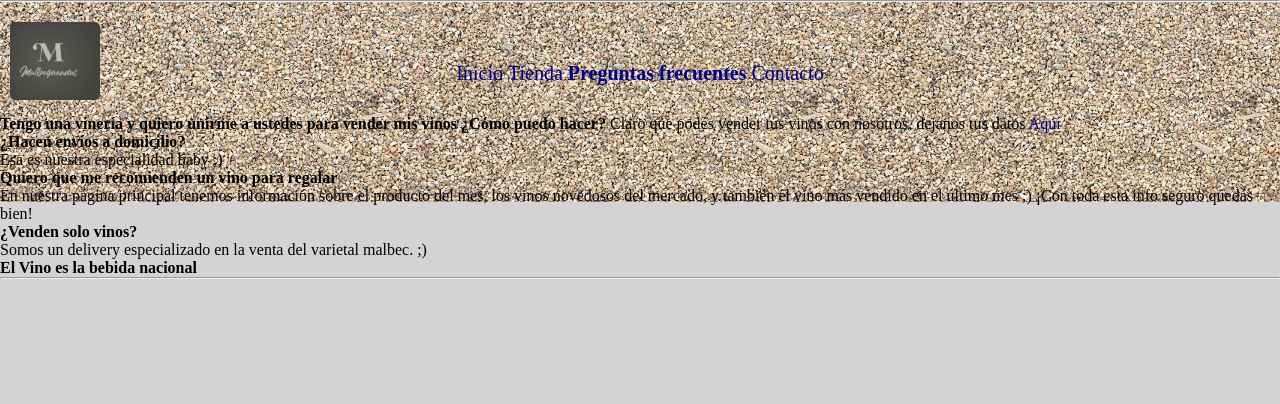
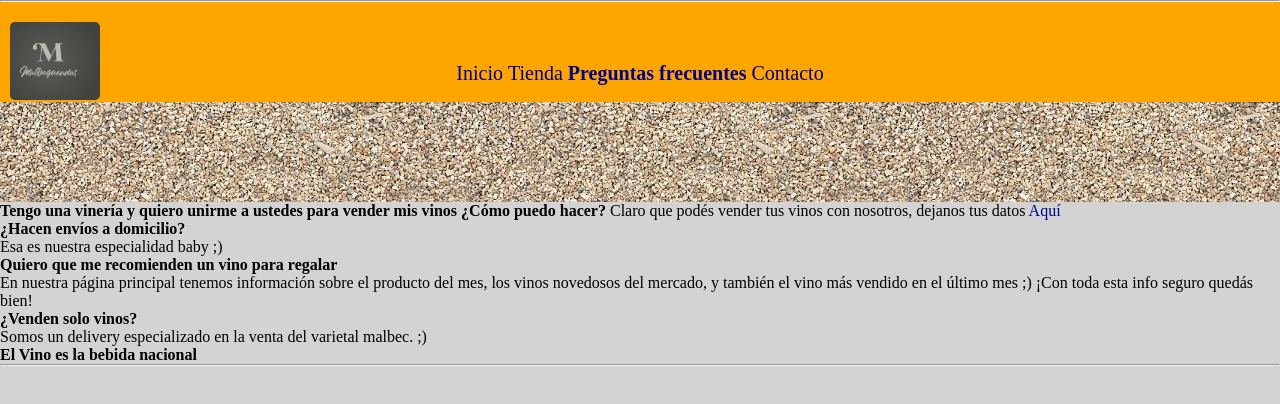
Before and after one commit to fannyfili/Proyecto-Malbequeadas, a website: page vistas/Preguntasfrecuentes.html in a window 1280 px wide. Drawn offline with Linux system fonts and the light colour scheme.

Commit message:
navbar fixed en todos los html, fondo naranja

```diff
--- a/css/estilos.css
+++ b/css/estilos.css
@@ -49,7 +49,7 @@ fieldset nav ul {
     margin-left: 40%;
     display: block;
 }
-nav{ display: inline;
+nav{
     text-align:end ;
     height: 100px;
     background-color: orange;
--- a/vistas/Preguntasfrecuentes.html
+++ b/vistas/Preguntasfrecuentes.html
@@ -11,18 +11,19 @@
     <link rel="stylesheet" href="../css/estilos.css">
 </head>
 <hr>
-<Header Preguntas Frecuentes
+<Header Preguntas Frecuentes>
 
-<nav>
-    <a href="../index.html"><img class="logo" src="../images/Logo M.PNG" alt=""></a>
-   <ul>
-    <li class="link"> <a href="../index.html"> Inicio</a> </li >
+    <nav class="nav-bar fixed-top">
+        <a href="../index.html"><img class="logo" src="../images/Logo M.PNG" alt=""></a>
+    <ul>
+        <li class="link"> <a href="../index.html"> Inicio</a> </li >
         <li class="link"> <a href="Tienda.html"> Tienda</a> </li>
         <strong><li class="link"> <a href="./Preguntasfrecuentes.html"> Preguntas frecuentes</a> </li> </strong>
         <li class="link"> <a href="./Contacto.html"> Contacto</a></li>
    </ul>
 
-</nav>
+    </nav>
+</Header>
 <body>
 <p>
     <ol>
```
Also changed, not shown: index.html (+4 -2 lines), vistas/Contacto.html (+4 -4 lines), vistas/Tienda.html (+6 -2 lines), 1 other file.
